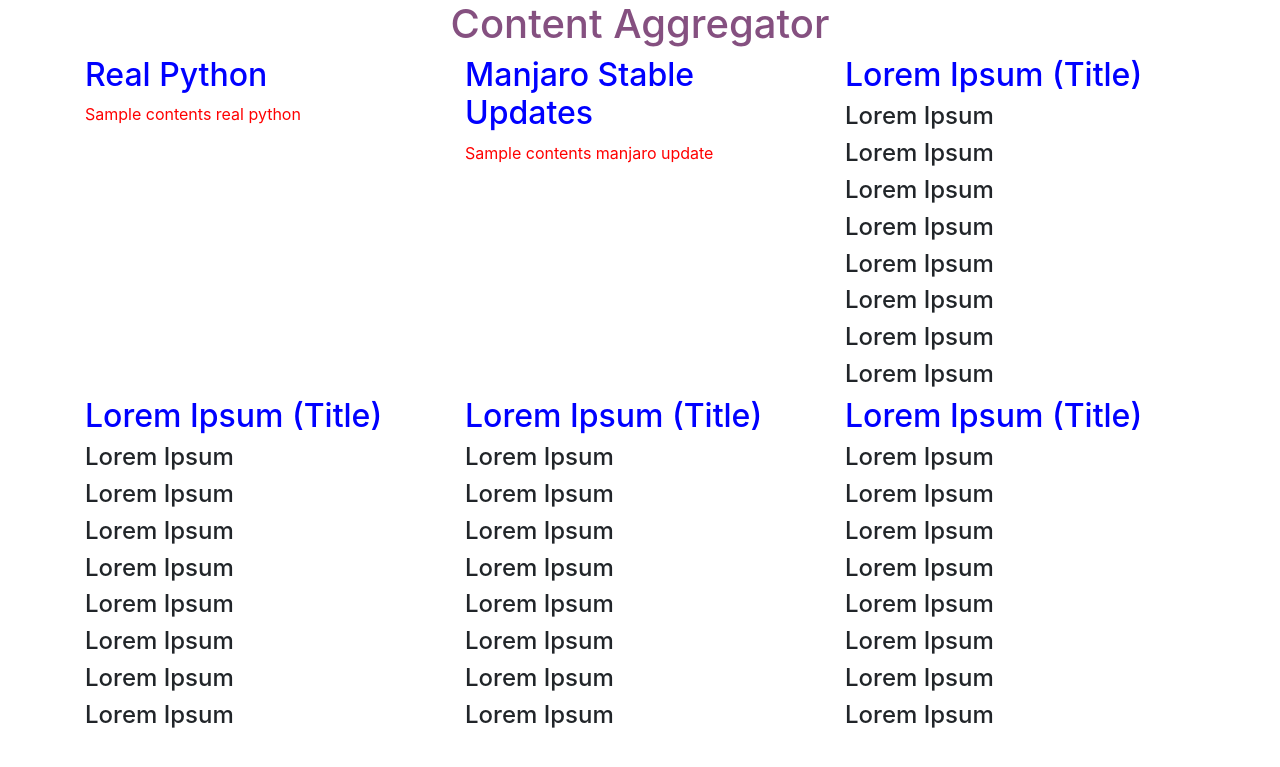
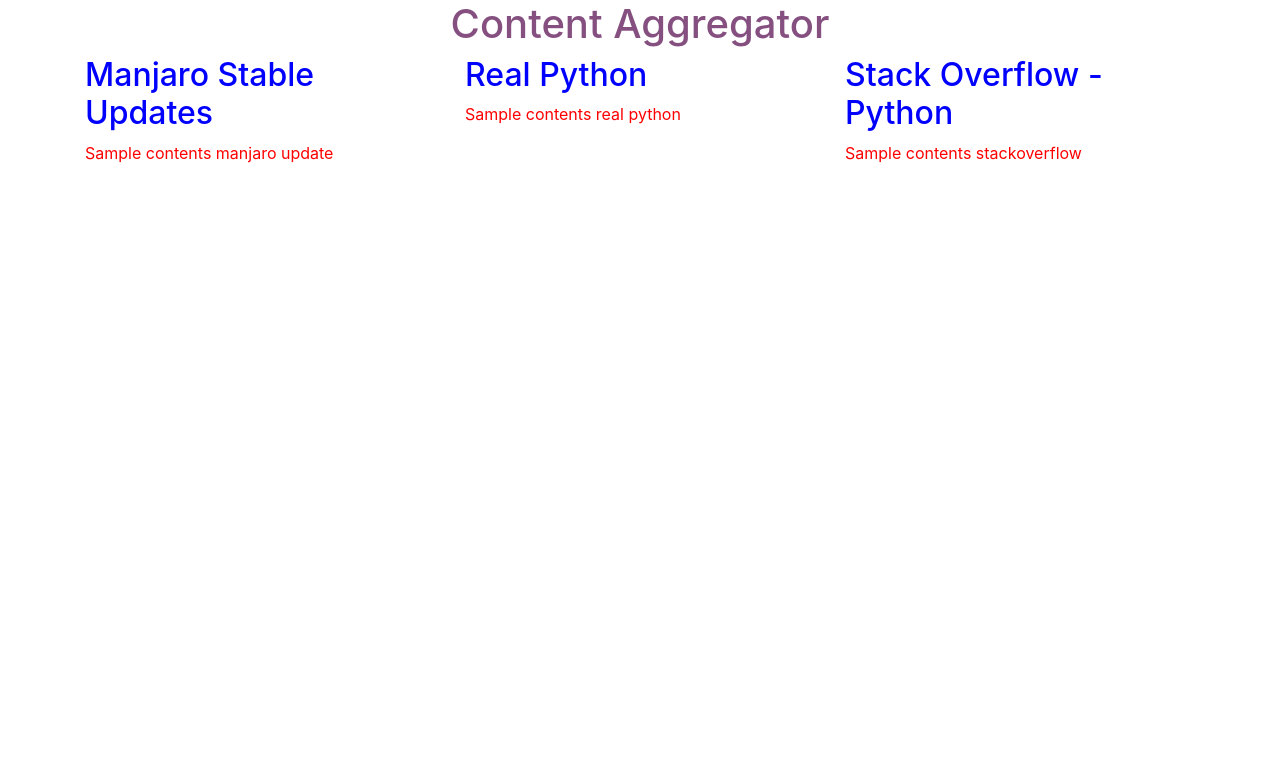
Before and after one commit to hugovallada/content-aggregator, a Django app: template scrapper/templates/index.html in a window 1280 px wide. Shown: the top 767 px of the page. Run offline with Django 3.2, Linux system fonts and the light colour scheme; the template is opened without the code that fills it: most values are stand-ins (such as "Sample title", 1, 10 or a date in 2020); some libraries are stand-ins or nearby versions.

Commit message:
Adicionado Stackoverflow  ao scrapper

```diff
--- a/scrapper/templates/index.html
+++ b/scrapper/templates/index.html
@@ -18,6 +18,19 @@
         </div>
         <div class="row">
             <div class="col-sm">
+                <a href="https://forum.manjaro.org/c/announcements/stable-updates">
+                    <h2>Manjaro Stable Updates</h2>
+                </a>
+                {% for title, content in contents_manjaro_updates.items %}
+                <div>
+                    <a href="{{content}}">
+                        <p class="content-title">{{title}}</p>
+                    </a>
+                </div>
+                <br />
+                {% endfor %}
+            </div>
+            <div class="col-sm">
                 <a href="https://realpython.com">
                     <h2>Real Python</h2>
                 </a>
@@ -31,66 +44,19 @@
                 {% endfor %}
             </div>
             <div class="col-sm">
-                <a href="https://forum.manjaro.org/c/announcements/stable-updates">
-                    <h2>Manjaro Stable Updates</h2>
+                <a href="https://pt.stackoverflow.com/questions/tagged/python">
+                    <h2>Stack Overflow - Python</h2>
                 </a>
-                {% for title, content in contents_manjaro_updates.items %}
+                {% for title, content in contents_stackoverflow.items %}
                 <div>
                     <a href="{{content}}">
                         <p class="content-title">{{title}}</p>
                     </a>
                 </div>
-                <br />
+                <br/>
                 {% endfor %}
             </div>
-            <div class="col-sm">
-                <h2>Lorem Ipsum (Title)</h2>
-                <h4>Lorem Ipsum</h4>
-                <h4>Lorem Ipsum</h4>
-                <h4>Lorem Ipsum</h4>
-                <h4>Lorem Ipsum</h4>
-                <h4>Lorem Ipsum</h4>
-                <h4>Lorem Ipsum</h4>
-                <h4>Lorem Ipsum</h4>
-                <h4>Lorem Ipsum</h4>
-            </div>
         </div>
-        <div class="row">
-            <div class="col-sm">
-                <h2>Lorem Ipsum (Title)</h2>
-                <h4>Lorem Ipsum</h4>
-                <h4>Lorem Ipsum</h4>
-                <h4>Lorem Ipsum</h4>
-                <h4>Lorem Ipsum</h4>
-                <h4>Lorem Ipsum</h4>
-                <h4>Lorem Ipsum</h4>
-                <h4>Lorem Ipsum</h4>
-                <h4>Lorem Ipsum</h4>
-            </div>
-            <div class="col-sm">
-                <h2>Lorem Ipsum (Title)</h2>
-                <h4>Lorem Ipsum</h4>
-                <h4>Lorem Ipsum</h4>
-                <h4>Lorem Ipsum</h4>
-                <h4>Lorem Ipsum</h4>
-                <h4>Lorem Ipsum</h4>
-                <h4>Lorem Ipsum</h4>
-                <h4>Lorem Ipsum</h4>
-                <h4>Lorem Ipsum</h4>
-            </div>
-            <div class="col-sm">
-                <h2>Lorem Ipsum (Title)</h2>
-                <h4>Lorem Ipsum</h4>
-                <h4>Lorem Ipsum</h4>
-                <h4>Lorem Ipsum</h4>
-                <h4>Lorem Ipsum</h4>
-                <h4>Lorem Ipsum</h4>
-                <h4>Lorem Ipsum</h4>
-                <h4>Lorem Ipsum</h4>
-                <h4>Lorem Ipsum</h4>
-            </div>
-        </div>
-
     </div>
 
     <!-- Scripts -->
--- a/scrapper/views.py
+++ b/scrapper/views.py
@@ -1,13 +1,15 @@
 from django.shortcuts import render
 
-from .scrap_util import scrap_manjaro_stable_updates, scrap_realpython
+from .scrap_util import scrap_manjaro_stable_updates, scrap_realpython, scrap_stackoverflow_python
 
 
 def index(request):
     contents_real_python = scrap_realpython()
     contents_manjaro_stable = scrap_manjaro_stable_updates()
+    contents_stackoverflow = scrap_stackoverflow_python()
     context = {
         "contents_real_python": contents_real_python,
         "contents_manjaro_updates": contents_manjaro_stable,
+        "contents_stackoverflow":contents_stackoverflow,
     }
     return render(request, "index.html", context)
```
Also changed, not shown: scrapper/scrap_util.py (+16 -0 lines).
